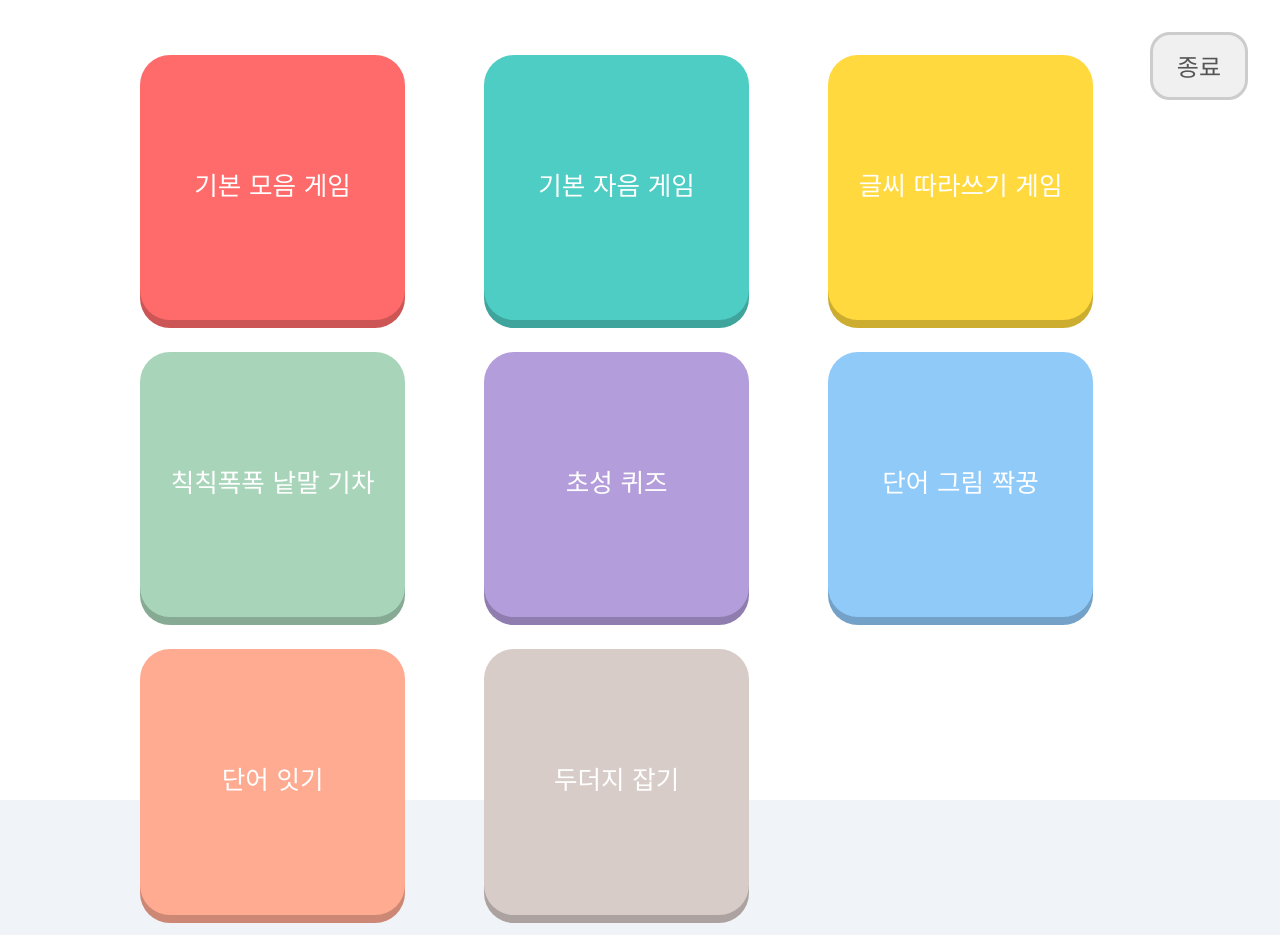
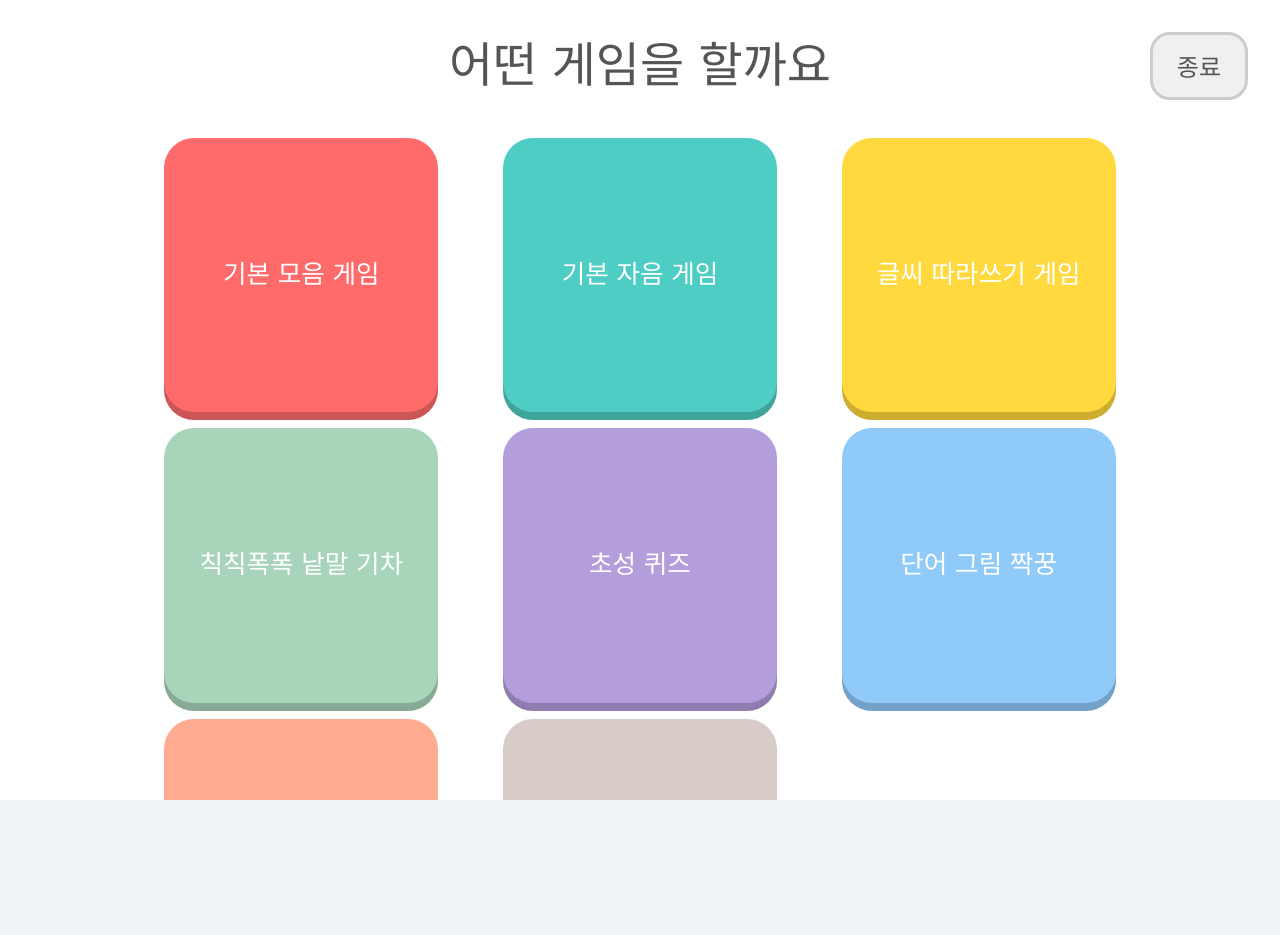
Before and after one commit to getcodekwon/hangul, a React (Vite) app: page /mode-select in a window 1280 px wide. After the commit the page ends 800 px from the top, so only its background shows below. Built offline with nearby package versions, Linux system fonts and the light colour scheme.

Commit message:
style: Refine game selection layout for iPad

```diff
--- a/src/screens/GameModeSelection.jsx
+++ b/src/screens/GameModeSelection.jsx
@@ -157,18 +157,23 @@ const styles = {
         cursor: 'pointer',
     },
     title: {
-        fontSize: '3.5rem',
+        fontSize: '3rem',
         color: '#555',
-        marginBottom: '3rem',
+        marginBottom: '1.5rem', // Reduced from 3rem
     },
     menuContainer: {
         display: 'grid',
         gridTemplateColumns: 'repeat(3, 1fr)',
-        gap: '2rem',
-        width: '90%',
+        gap: '1rem', // Reduced from 2rem
+        width: '95%', // Increased from 90%
         maxWidth: '1000px',
         margin: '0 auto',
-        padding: '20px',
+        padding: '10px', // Reduced from 20px
+        alignItems: 'center',
+        justifyItems: 'center',
+        // Add max-height to ensure it fits or scrolls if absolutely necessary
+        maxHeight: '85vh',
+        overflowY: 'auto',
     },
     button: {
         width: '85%', // Reduced size
```
